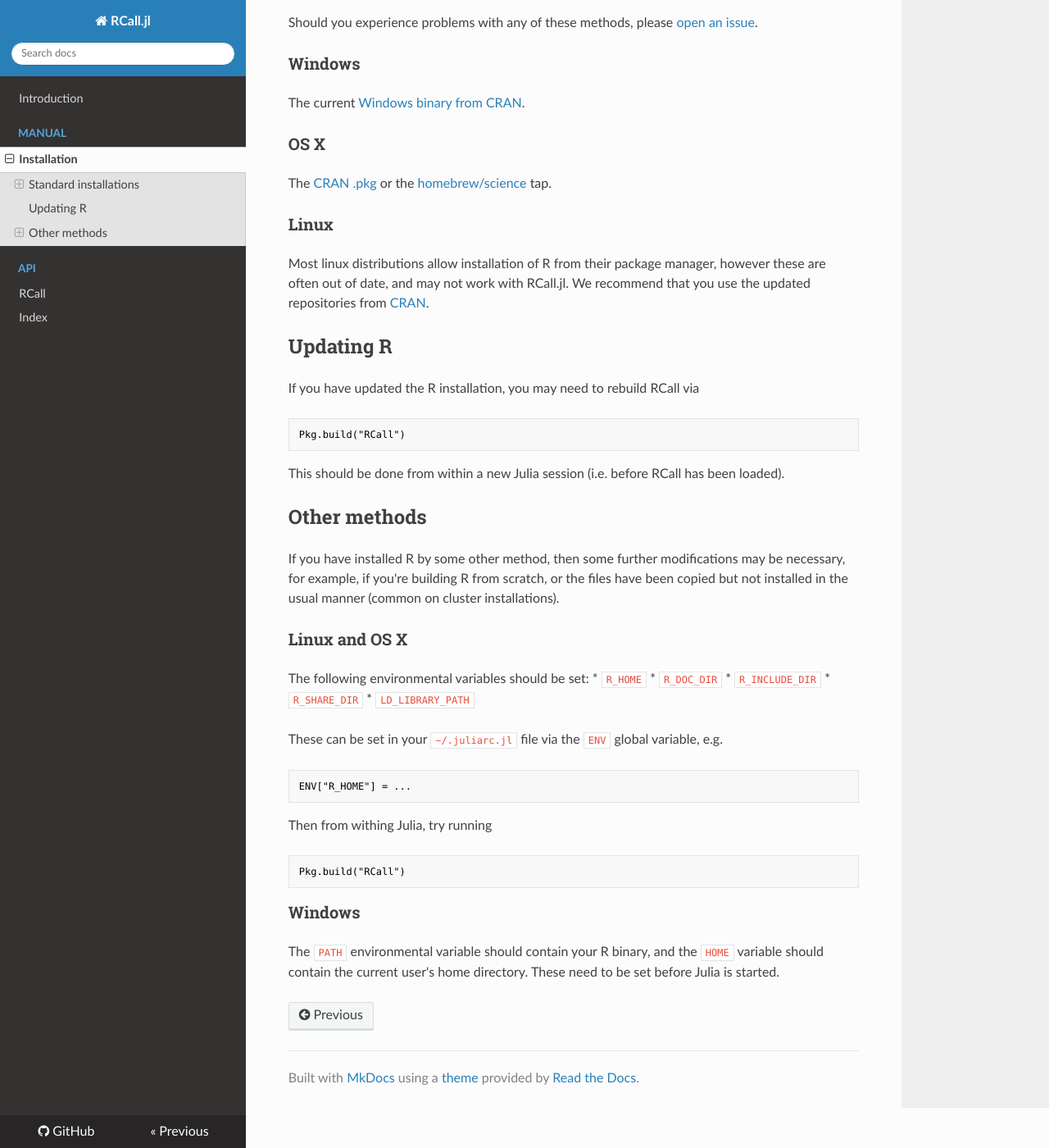
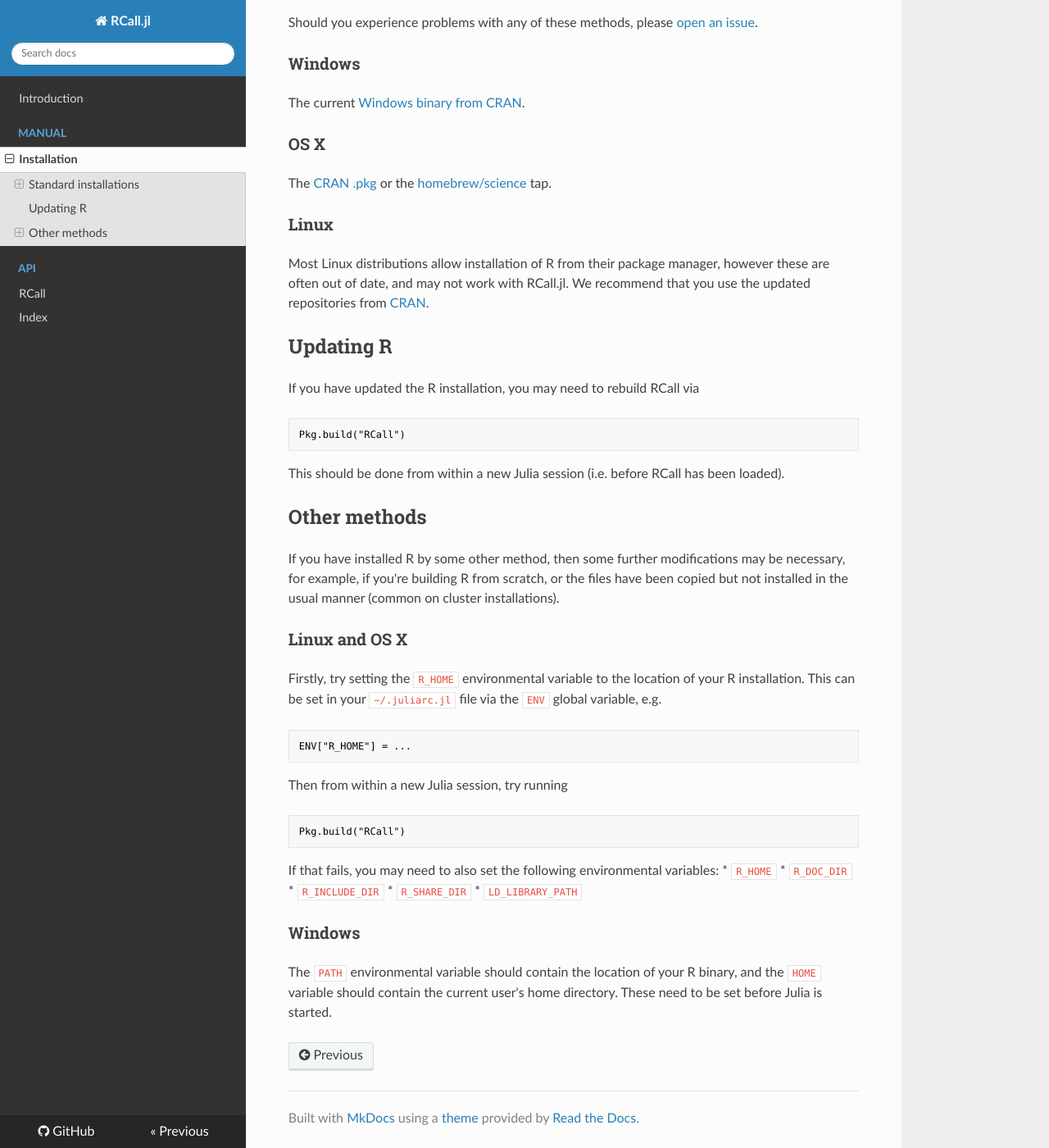
Before and after one commit to JuliaInterop/RCall.jl, an MkDocs documentation site: the page built from docs/installation.md, in a window 1280 px wide and 1400 px high, scrolled down 376 px. Shown: the whole window at 82% size. Built offline with MkDocs 1.6.1, drawn with Linux system fonts in a browser that asks for light colours; nearby versions of some CDN libraries; old or Windows-style settings are respelled for this version of MkDocs.

````diff
--- a/docs/installation.md
+++ b/docs/installation.md
@@ -18,7 +18,7 @@
 The [CRAN .pkg](https://cran.r-project.org/bin/macosx/) or the [homebrew/science](https://github.com/Homebrew/homebrew-science) tap.
 
 ### Linux
-Most linux distributions allow installation of R from their package manager, however these are often out of date, and may not work with RCall.jl. We recommend that you use the updated repositories from [CRAN](https://cran.r-project.org/bin/linux/).
+Most Linux distributions allow installation of R from their package manager, however these are often out of date, and may not work with RCall.jl. We recommend that you use the updated repositories from [CRAN](https://cran.r-project.org/bin/linux/).
 
 
 ## Updating R
@@ -35,22 +35,22 @@
 If you have installed R by some other method, then some further modifications may be necessary, for example, if you're building R from scratch, or the files have been copied but not installed in the usual manner (common on cluster installations).
 
 ### Linux and OS X
-The following environmental variables should be set:
+Firstly, try setting the `R_HOME` environmental variable to the location of your R installation. This can be set in your `~/.juliarc.jl` file via the `ENV` global variable, e.g.
+```julia
+ENV["R_HOME"] = ...
+```
+Then from within a new Julia session, try running
+```julia
+Pkg.build("RCall")
+```
+
+If that fails, you may need to also set the following environmental variables:
  * `R_HOME`
  * `R_DOC_DIR`
  * `R_INCLUDE_DIR`
  * `R_SHARE_DIR`
  * `LD_LIBRARY_PATH`
 
-These can be set in your `~/.juliarc.jl` file via the `ENV` global variable, e.g.
-```julia
-ENV["R_HOME"] = ...
-```
-
-Then from withing Julia, try running
-```julia
-Pkg.build("RCall")
-```
 
 ### Windows
-The `PATH` environmental variable should contain your R binary, and the `HOME` variable should contain the current user's home directory. These need to be set before Julia is started.
+The `PATH` environmental variable should contain the location of your R binary, and the `HOME` variable should contain the current user's home directory. These need to be set before Julia is started.
````
Also changed, not shown: 3 other files.
